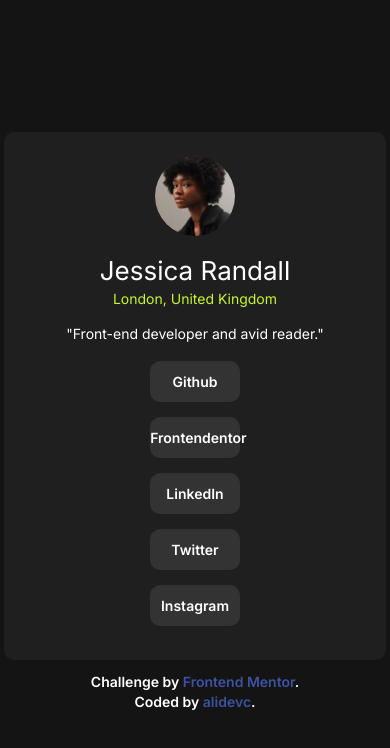
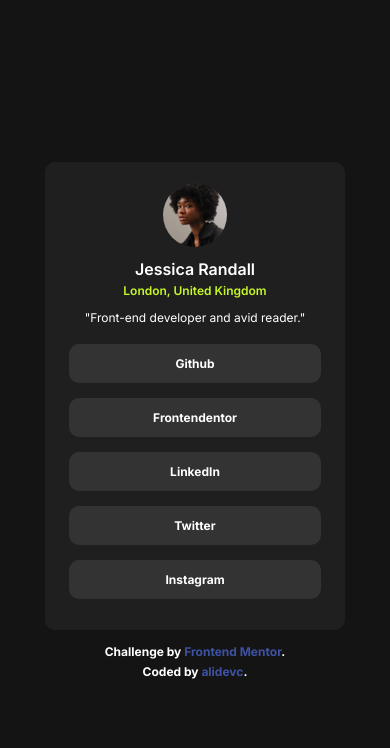
Before and after one commit to alidevc/Frontend-challenges, a plain HTML site: page social links profile/index.html in a window 390 px wide. Drawn offline with Linux system fonts and the light colour scheme.

Commit message:
deleted files, Version 2 - social links profile

```diff
--- a/social links profile/style.css
+++ b/social links profile/style.css
@@ -17,7 +17,7 @@ body{
 
 p{
     font-size: 14px;
-    font-weight: 600;
+    font-weight: 700;
 }
 
 a{
@@ -25,10 +25,14 @@ a{
 }
 
 .card-name{
-    font-size: 26px;
+    font-size: 22px;
 }
 
-.card-name, .card-location, .card-bio{
+.card-name, .card-location{
+    font-weight: 600;
+}
+
+.card-bio{
     font-weight: 400;
 }
 
@@ -41,24 +45,26 @@ a{
     margin-bottom: 4px;
 }
 
+.card-n-l{
+    margin: 12px 0;
+}
+
 .social-link a{
     color: #ffffff;
     width: 100%;
 }
 
 .card-profile-details{
-    height: 60vh;
     display: flex;
     flex-direction: column;
     align-items: center;
-    justify-content: space-between;
 }
 
 .card{
     background-color: hsl(0, 0%, 12%);
-    width: 350px;
-    height: 480px;
-    padding: 24px 16px;
+    width: 310px;
+    height: 448px;
+    padding: 28px 24px;
     display: flex;
     flex-direction: column;
     justify-content: center;
@@ -66,11 +72,17 @@ a{
     text-align: center;
 }
 
+.social-links{
+    display: flex;
+    flex-direction: column;
+    align-items: center;
+}
+
 .social-link{
     background-color: hsl(0, 0%, 20%);
-    width: 23vw;
+    width: 100%;
     margin-top: 15px;
-    padding: 12px 0;
+    padding: 12px 48px;
     cursor: pointer;
 }
 
@@ -105,3 +117,27 @@ a{
     border-radius: 50%;
     height: 80px;
 }
+
+@media screen and (max-width: 480px) {
+    .card{
+        width: 260px;
+        height: 420px;
+        padding: 24px 20px;
+    }
+
+    .social-link{
+        padding: 12px 42px;
+    }
+
+    .profile-img{
+        height: 64px;
+    }
+
+    .card-name{
+        font-size: 16px;
+    }
+
+    p{
+        font-size: 12px;
+    }
+}
```
Also changed, not shown: social links profile/assets/fonts/Inter-VariableFont_slnt,wght.ttf (deleted), social links profile/assets/fonts/OFL.txt (deleted), social links profile/assets/fonts/README.txt (deleted), social links profile/assets/fonts/static/Inter-Bold.ttf (deleted), social links profile/assets/fonts/static/Inter-Regular.ttf (deleted), social links profile/assets/fonts/static/Inter-SemiBold.ttf (deleted), social links profile/design/active-states.jpg (deleted), social links profile/design/destkop-design.jpg (deleted), social links profile/design/mobile-design.jpg (deleted), social links profile/preview.jpg (deleted), 3 other files.
